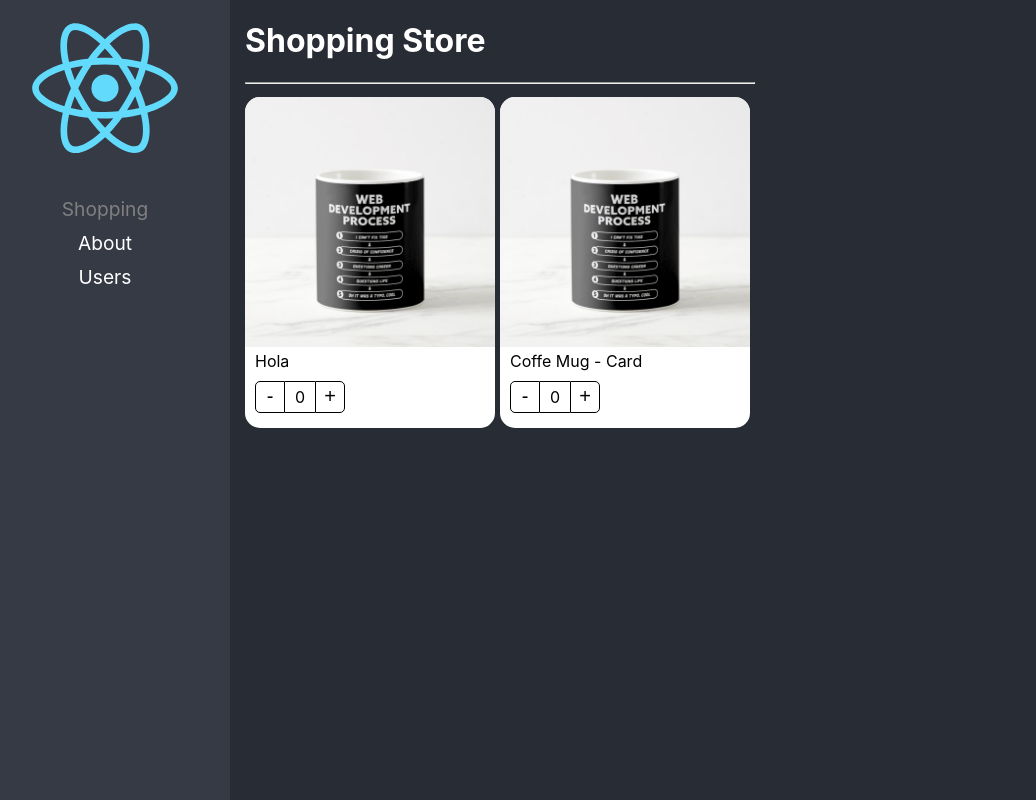
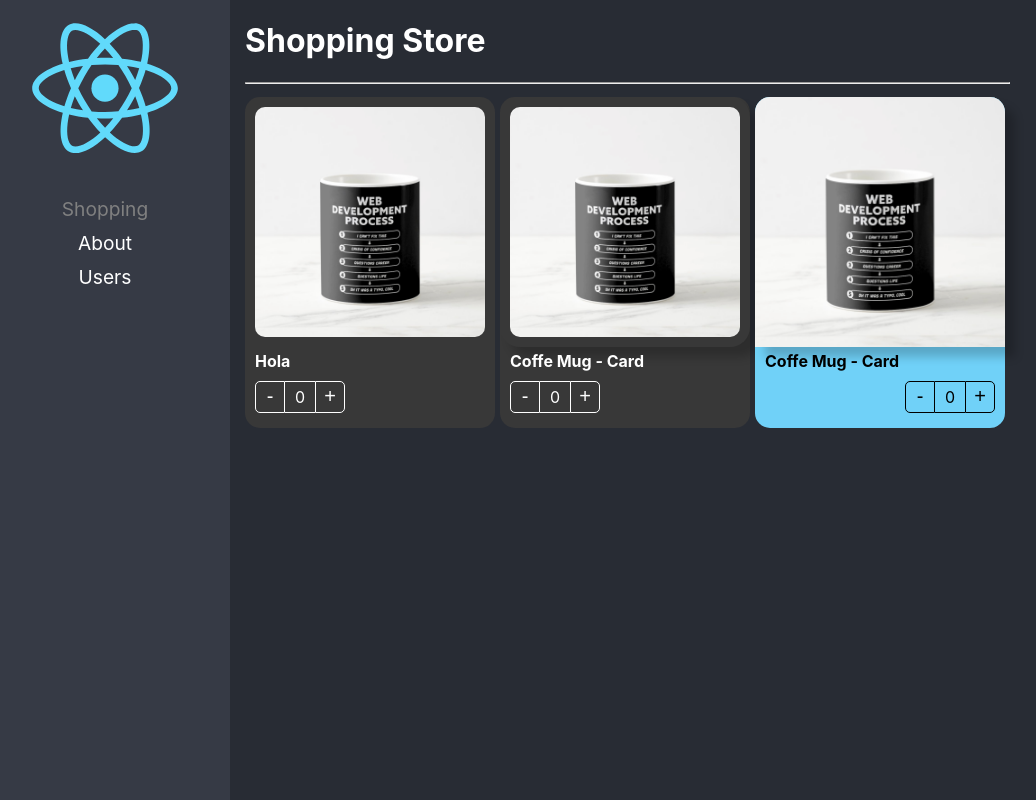
Before and after one commit to LuisAguayza/react-adv, a React (Create React App) app: page / in a window 1280 px wide. Shown: the whole page, without its empty margins (20-1056 px from the left). Built offline with nearby package versions, Linux system fonts and the light colour scheme.

Commit message:
Component Extend listo

```diff
--- a/src/02-component-patterns/components/ProductButtons.tsx
+++ b/src/02-component-patterns/components/ProductButtons.tsx
@@ -1,12 +1,20 @@
 import styles from '../styles/styles.module.css';
-import { useContext } from 'react';
+import { CSSProperties, useContext } from 'react';
 import { ProductContext } from './ProductCard';
 
-export const ProductButtons = () => {
+export interface Props {
+    className?: string;
+    style?: CSSProperties
+}
+
+export const ProductButtons = ({ className, style }: Props) => {
     const { counter, increaseBy } = useContext(ProductContext);
 
     return (
-        <div className={styles.buttonsContainer}>
+        <div
+            className={`${styles.buttonsContainer} ${className}`}
+            style={style}
+        >
             <button
                 className={styles.buttonMinus}
                 onClick={() => increaseBy(-1)}> - </button>
--- a/src/02-component-patterns/components/ProductCard.tsx
+++ b/src/02-component-patterns/components/ProductCard.tsx
@@ -1,13 +1,21 @@
-import { createContext } from 'react';
+import { createContext, CSSProperties, ReactElement } from 'react';
 import { useProduct } from '../hooks/useProduct';
-import { ProductCardProps, ProductContextProps } from '../interfaces/interfaces';
+import { Product, ProductContextProps } from '../interfaces/interfaces';
 import styles from '../styles/styles.module.css';
 
 
 export const ProductContext = createContext({} as ProductContextProps);
 const { Provider } = ProductContext;
 
-export const ProductCard = ({ children, product }: ProductCardProps) => {
+export interface Props {
+    product: Product;
+    children?: ReactElement | ReactElement[],
+    className?: string,
+    style?: CSSProperties
+}
+
+
+export const ProductCard = ({ children, product, className, style }: Props) => {
 
     const { counter, increaseBy } = useProduct()
 
@@ -18,7 +26,10 @@
             product
         }} >
 
-            <div className={styles.productCard}>
+            <div
+                className={`${styles.productCard} ${className}`}
+                style={style}
+            >
                 {children}
             </div>
         </Provider>
--- a/src/02-component-patterns/components/ProductImage.tsx
+++ b/src/02-component-patterns/components/ProductImage.tsx
@@ -1,10 +1,16 @@
-import { useContext } from "react";
+import { CSSProperties, useContext } from "react";
 import { ProductContext } from "./ProductCard";
 
 import noImage from '../assets/no-image.jpg';
 import styles from '../styles/styles.module.css';
 
-export const ProductImage = ({ img = '' }) => {
+export interface Props {
+    img?: string;
+    className?: string;
+    style?: CSSProperties;
+}
+
+export const ProductImage = ({ img, className, style }: Props) => {
 
     const { product } = useContext(ProductContext);
 
@@ -17,5 +23,12 @@
     } else {
         imgToShow = noImage;
     }
-    return <img className={styles.productImg} src={imgToShow} alt="Product img" />
+    return (
+        <img
+            className={`${styles.productImg} ${className}`}
+            src={imgToShow}
+            alt="Product img"
+            style={style}
+        />
+    )
 };
--- a/src/02-component-patterns/components/ProductTitle.tsx
+++ b/src/02-component-patterns/components/ProductTitle.tsx
@@ -1,13 +1,24 @@
-import { useContext } from 'react';
+import { CSSProperties, useContext } from 'react';
 import { ProductContext } from './ProductCard';
 
 import styles from '../styles/styles.module.css';
 
-export const ProductTitle = ({ title = '' }: { title?: string; }) => {
+export interface Props {
+    className?: string,
+    title?: string,
+    style?: CSSProperties,
+}
+
+export const ProductTitle = ({ title, className, style }: Props) => {
 
     const { product } = useContext(ProductContext);
 
     return (
-        <span className={styles.productDescription}>{title ? title : product.title}</span>
+        <span
+            className={`${styles.productDescription} ${className}`}
+            style={style}
+        >
+            {title ? title : product.title}
+        </span>
     );
 };
--- a/src/02-component-patterns/pages/ShoppingPage.tsx
+++ b/src/02-component-patterns/pages/ShoppingPage.tsx
@@ -1,4 +1,5 @@
 import { ProductButtons, ProductCard, ProductImage, ProductTitle } from "../components"
+import '../styles/custom-styles.css';
 
 
 const product = {
@@ -17,16 +18,43 @@
                 flexDirection: 'row',
                 flexWrap: 'wrap'
             }}>
-                <ProductCard product={product}>
-                    <ProductCard.Image />
-                    <ProductCard.Title title={'Hola'} />
-                    <ProductCard.Buttons />
+                <ProductCard
+                    product={product}
+                    className="bg-dark text-white"
+                >
+                    <ProductCard.Image className="custom-image" />
+                    <ProductCard.Title title={'Hola'} className="text-bold" />
+                    <ProductCard.Buttons className="custom-buttons" />
                 </ProductCard>
 
-                <ProductCard product={product}>
-                    <ProductImage />
-                    <ProductTitle />
-                    <ProductButtons />
+                <ProductCard
+                    product={product}
+                    className="bg-dark text-white"
+                >
+                    <ProductImage className="custom-image"
+                        style={{ boxShadow: '10px 10px 10px rgba(0,0,0,0.2)' }}
+                    />
+                    <ProductTitle className="text-bold" />
+                    <ProductButtons className="custom-buttons" />
+                </ProductCard>
+
+                <ProductCard
+                    product={product}
+                    style={{
+                        backgroundColor: '#70D1F8'
+                    }}
+                >
+                    <ProductImage style={{
+                        boxShadow: '10px 10px 10px rgba(0,0,0,0.2)'
+                    }}
+                    />
+                    <ProductTitle style={{
+                        fontWeight: 'bold'
+                    }} />
+                    <ProductButtons style={{
+                        display: 'flex',
+                        justifyContent: 'end'
+                    }} />
                 </ProductCard>
 
             </div>
--- /dev/null
+++ b/src/02-component-patterns/styles/custom-styles.css
@@ -0,0 +1,22 @@
+.bg-dark {
+    background-color: rgb(56, 56, 56);
+}
+
+.text-white {
+    color: white;
+}
+
+.text-bold {
+    font-weight: bold;
+}
+
+.custom-image {
+    border-radius: 20px;
+    padding: 10px;
+    width: calc( 100% - 20px);
+}
+
+.custom-buttons button, .custom-buttons div{
+    color: white;
+    border-color: white;
+}
```
Also changed, not shown: src/02-component-patterns/interfaces/interfaces.ts (+9 -11 lines).
